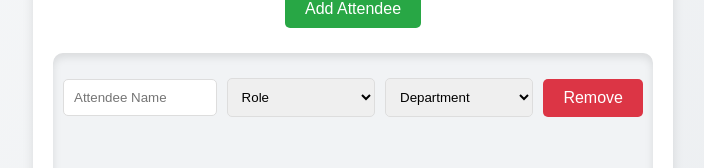
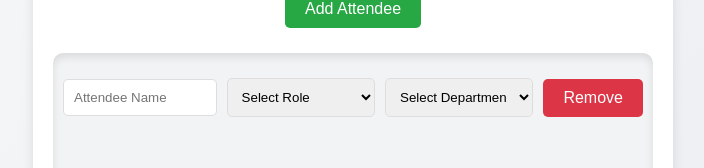
Before and after one commit to dmtratanasov/meeting-cost-counter, a Next.js app: page / in a window 1280 px wide. Shown: the part 317-485 px from the top of the page, without its empty margins (287-991 px from the left). Built offline with nearby package versions, Linux system fonts and the light colour scheme.

Commit message:
Scroll to bottom when new attendee is added and animations improved

```diff
--- a/src/app/page.module.css
+++ b/src/app/page.module.css
@@ -7,12 +7,12 @@
   }
 }
 
-@keyframes slideIn {
+@keyframes fadeOut {
   from {
-    transform: translateX(-100%);
+    opacity: 1;
   }
   to {
-    transform: translateX(0);
+    opacity: 0;
   }
 }
 
@@ -33,7 +33,7 @@
   max-width: 600px;
   min-width: 600px;
   text-align: center;
-  animation: fadeIn 0.5s ease-in-out;
+  animation: fadeIn 0.2s ease-in-out;
 }
 
 .title {
@@ -70,7 +70,7 @@
   display: flex;
   flex-direction: column;
   margin: 10px 0;
-  animation: slideIn 0.5s ease-out;
+  animation: fadeIn 0.2s ease-out;
 }
 
 .inputsContainer {
@@ -79,8 +79,12 @@
   gap: 10px;
 }
 
-.slideIn {
-  animation: slideIn 0.3s ease-out;
+.fadeIn {
+  animation: fadeIn 0.2s ease-out;
+}
+
+.fadeOut {
+  animation: fadeOut 0.2s ease-out forwards;
 }
 
 .button {
--- a/src/app/page.tsx
+++ b/src/app/page.tsx
@@ -1,8 +1,8 @@
 "use client";
-import { useState } from "react";
-import { toast } from "react-toastify";
+import { useState, useEffect, useRef } from "react";
 import Counter from "../components/Counter";
 import Toaster from "../components/Toaster";
+import { toast } from "react-toastify";
 import styles from "./page.module.css";
 
 interface Attendee {
@@ -21,7 +21,7 @@ const Home: React.FC = () => {
   ]);
   const [showCounter, setShowCounter] = useState<boolean>(false);
   const [removingAttendeeIndex, setRemovingAttendeeIndex] = useState<number | null>(null);
-
+  const attendeesEndRef = useRef<HTMLDivElement>(null);
 
   const addAttendee = () => {
     setAttendees([...attendees, { name: "", role: "", department: "" }]);
@@ -59,6 +59,12 @@ const Home: React.FC = () => {
     toast.info("Meeting stopped");
   };
 
+  useEffect(() => {
+    if (attendeesEndRef.current) {
+      attendeesEndRef.current.scrollIntoView({ behavior: 'smooth' });
+    }
+  }, [attendees]);
+
   return (
     <div className={styles.container}>
       <Toaster />
@@ -87,7 +93,7 @@ const Home: React.FC = () => {
               <div
                 key={index}
                 className={`${styles.attendeeContainer} ${
-                  removingAttendeeIndex === index ? styles.slideOut : styles.slideIn
+                  removingAttendeeIndex === index ? styles.fadeOut : styles.fadeIn
                 }`}
               >
                 <div className={styles.inputsContainer}>
@@ -107,7 +113,7 @@ const Home: React.FC = () => {
                       updateAttendee(index, { ...attendee, role: e.target.value })
                     }
                   >
-                    <option value="">Role</option>
+                    <option value="">Select Role</option>
                     {roles.map(role => (
                       <option key={role} value={role}>{role}</option>
                     ))}
@@ -119,7 +125,7 @@ const Home: React.FC = () => {
                       updateAttendee(index, { ...attendee, department: e.target.value })
                     }
                   >
-                    <option value="">Department</option>
+                    <option value="">Select Department</option>
                     {departments.map(department => (
                       <option key={department} value={department}>{department}</option>
                     ))}
@@ -133,6 +139,7 @@ const Home: React.FC = () => {
                 </div>
               </div>
             ))}
+            <div ref={attendeesEndRef} />
           </div>
           <button className={`${styles.button} ${styles.buttonStart}`} onClick={handleStart}>
             Start Meeting
```
